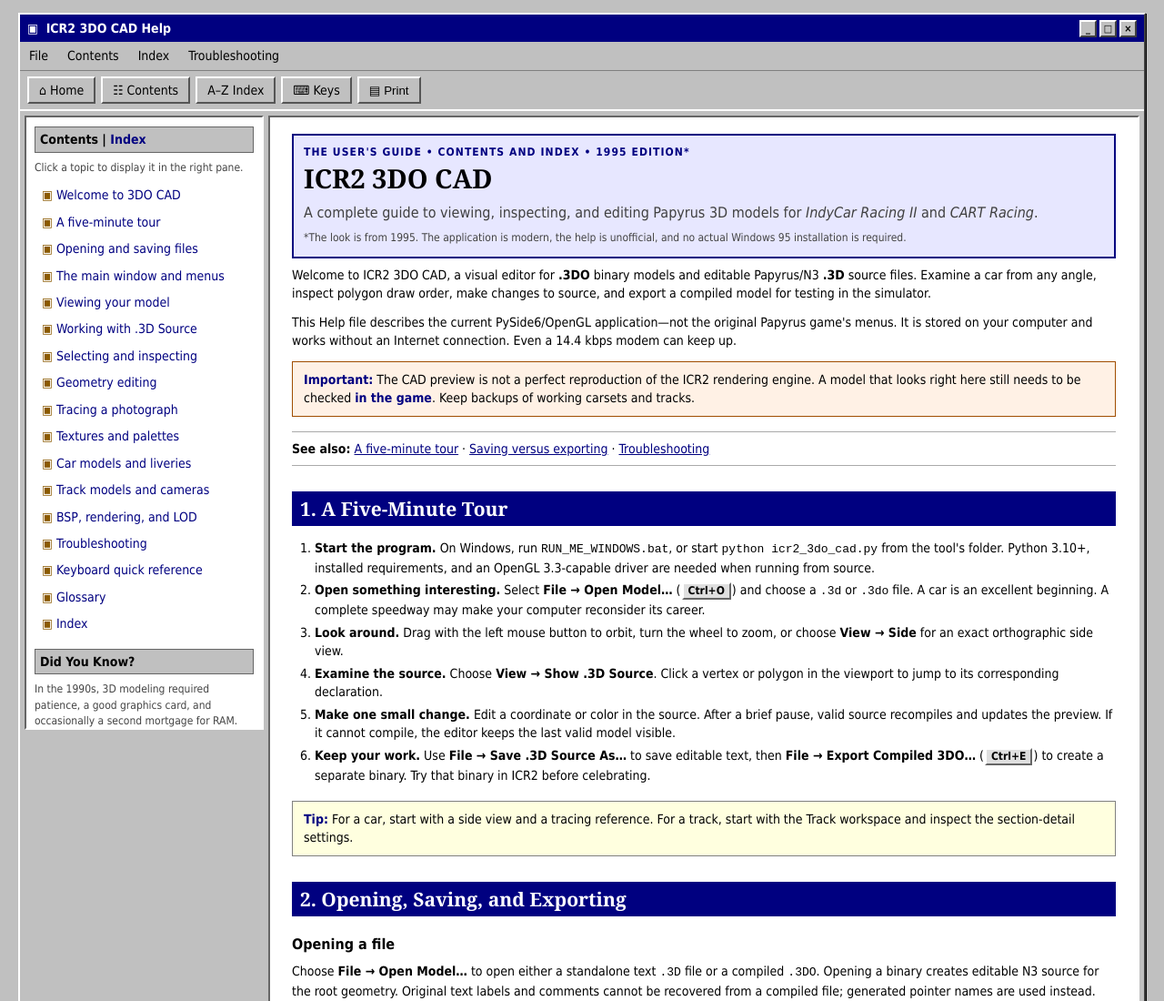
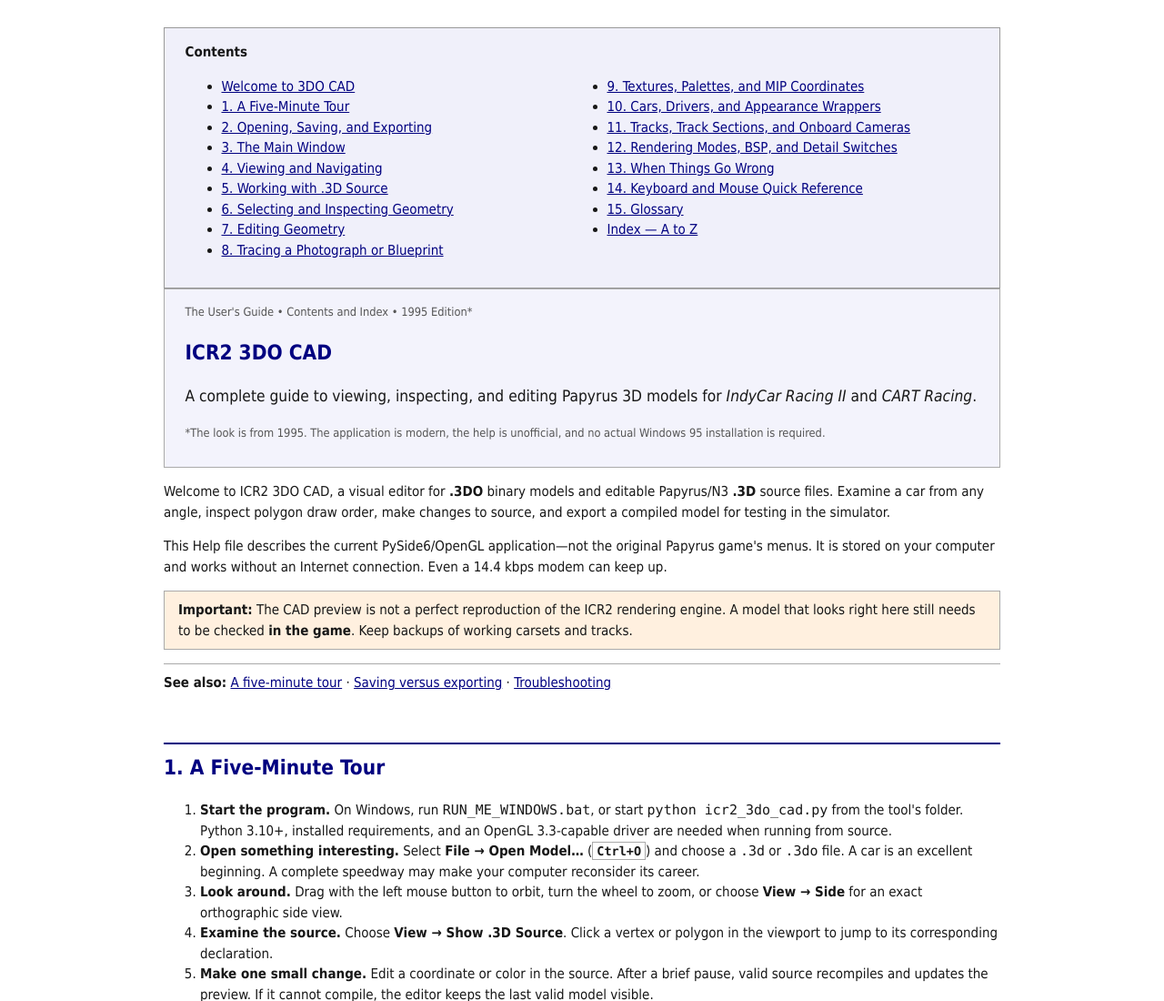
Before and after one commit to skchow03/icr2tools, a plain HTML site: page icr2_3do_cad/USER_MANUAL.html in a window 1280 px wide. Shown: the top 1100 px of the page at 91% size. Drawn offline with Linux system fonts and the light colour scheme.

Commit message:
feat(cad): use native embedded Help and remove faux HTML window

```diff
--- a/icr2_3do_cad/USER_MANUAL.html
+++ b/icr2_3do_cad/USER_MANUAL.html
@@ -3,121 +3,54 @@
 <head>
 <meta charset="utf-8">
 <meta name="viewport" content="width=device-width, initial-scale=1">
-<title>ICR2 3DO CAD Help — Contents and Index</title>
+<title>ICR2 3DO CAD User Manual</title>
 <style>
-  :root { color-scheme: light; }
-  * { box-sizing: border-box; }
-  html { scroll-behavior: smooth; }
-  body { margin: 0; color: #000; background: #c0c0c0; font: 14px/1.46 "MS Sans Serif", Tahoma, Verdana, Arial, sans-serif; }
-  a { color: #000080; text-decoration: underline; }
-  a:visited { color: #800080; }
-  a:focus-visible, button:focus-visible { outline: 2px dotted #000; outline-offset: 2px; }
-  .window { max-width: 1240px; min-height: calc(100vh - 28px); margin: 14px auto; border: 2px solid; border-color: #fff #404040 #404040 #fff; background: #c0c0c0; box-shadow: 1px 1px 0 #000; }
-  .titlebar { background: #000080; color: white; padding: 5px 8px; display: flex; justify-content: space-between; align-items: center; font-weight: bold; }
-  .titlebar .buttons { display: flex; gap: 3px; color: #000; }
-  .titlebar .buttons span { display: inline-block; min-width: 19px; background: #c0c0c0; border: 2px solid; border-color: #fff #404040 #404040 #fff; text-align: center; font-size: 11px; line-height: 15px; }
-  .menustrip { padding: 5px 10px; border-bottom: 1px solid #808080; background: #c0c0c0; }
-  .menustrip a { color: #000; margin-right: 21px; text-decoration: none; }
-  .menustrip a::first-letter { text-decoration: underline; }
-  .toolbar { padding: 6px 8px; display: flex; flex-wrap: wrap; gap: 6px; border-bottom: 2px solid; border-color: #fff; }
-  .btn { background: #c0c0c0; border: 2px solid; border-color: #fff #555 #555 #fff; padding: 3px 11px; color: #000 !important; text-decoration: none; display: inline-block; white-space: nowrap; }
-  .btn:active { border-color: #555 #fff #fff #555; padding-top: 4px; padding-bottom: 2px; }
-  .body { display: grid; grid-template-columns: minmax(215px, 263px) minmax(0, 1fr); gap: 5px; padding: 5px; }
-  .contents { background: #fff; border: 2px solid; border-color: #666 #fff #fff #666; padding: 10px 9px 20px; max-height: calc(100vh - 125px); position: sticky; top: 8px; overflow-y: auto; }
-  .contents .tabrow { background: #c0c0c0; padding: 3px 5px; border: 1px solid #666; font-weight: bold; }
-  .contents ul { list-style: none; margin: 6px 0 13px; padding: 0 0 0 8px; }
-  .contents li { margin: 5px 0; }
-  .contents a { text-decoration: none; }
-  .contents a:hover { text-decoration: underline; }
-  .book { color: #8b5a00; font-weight: bold; margin-right: 4px; }
-  main { min-width: 0; padding: 18px 24px 36px; background: #fff; border: 2px solid; border-color: #666 #fff #fff #666; }
-  h1 { font: bold 29px/1.2 Georgia, "Times New Roman", serif; margin: 5px 0 8px; }
-  h2 { font: bold 21px Georgia, "Times New Roman", serif; margin: 28px 0 8px; padding: 5px 9px; background: #000080; color: #fff; }
-  h3 { font-size: 16px; margin: 19px 0 6px; }
-  p { margin: 8px 0 11px; }
-  ol, ul { padding-left: 25px; }
-  li { padding-bottom: 4px; }
-  .lede { color: #404040; font-size: 16px; }
-  .manual-head { padding: 11px; border: 2px solid #000080; background: #e7e7ff; }
-  .manual-head p { margin-bottom: 0; }
-  .ribbon { font: bold 12px Tahoma, Arial, sans-serif; color: #000080; letter-spacing: .09em; text-transform: uppercase; }
-  .note { border: 1px solid #808080; padding: 9px 12px; background: #ffffdf; margin: 12px 0; }
-  .note b { color: #000080; }
-  .warning { background: #fff1e5; border-color: #a04d00; }
-  kbd { display: inline-block; min-width: 22px; padding: 0px 5px 1px; margin: 1px; border: 2px solid; border-color: #fff #666 #666 #fff; background: #dfdfdf; font: bold 12px Tahoma, Arial, sans-serif; text-align: center; white-space: nowrap; }
-  code, pre { font-family: "Courier New", Courier, monospace; font-size: 13px; }
-  pre { overflow-x: auto; padding: 10px; background: #f4f4f4; border: 1px inset #aaa; }
-  table { width: 100%; border-collapse: collapse; font-size: 13px; margin: 10px 0 18px; }
-  th, td { border: 1px solid #777; padding: 7px 8px; text-align: left; vertical-align: top; }
-  th { background: #c0c0c0; }
-  tr:nth-child(even) td { background: #f5f5f5; }
-  .seealso { border-top: 1px solid #aaa; border-bottom: 1px solid #aaa; padding: 8px 0; margin: 16px 0; }
-  .small, .foot { font-size: 12px; color: #444; }
-  .footer { border-top: 2px solid #fff; padding: 7px 11px; font-size: 12px; }
-  section { scroll-margin-top: 10px; }
-  .index { columns: 2; column-gap: 28px; }
-  .index p { break-inside: avoid; margin: 4px 0; }
-  @media (max-width: 760px) {
-    .window { margin: 0; }
-    .body { grid-template-columns: minmax(0, 1fr); }
-    .contents { position: static; max-height: none; }
-    main { padding: 14px; }
-    .index { columns: 1; }
-  }
-  @media print {
-    body, .window, main { background: #fff; border: 0; box-shadow: none; margin: 0; }
-    .window { max-width: none; }
-    .titlebar, .menustrip, .toolbar, .contents, .footer { display: none; }
-    .body { display: block; padding: 0; }
-    main { padding: 0; }
-    h2 { color: #000; background: #eee; page-break-after: avoid; }
-    section { break-inside: auto; }
-    a { color: #000; }
-  }
+  body { max-width: 920px; margin: 2em auto; padding: 0 1.5em; color: #171717;
+         font: 15px/1.5 Tahoma, Verdana, Arial, sans-serif; background: white; }
+  h1, h2, h3 { color: #000080; }
+  h2 { margin-top: 2em; padding-top: .4em; border-top: 2px solid #000080; }
+  a { color: #000080; }
+  nav { padding: 1em 1.5em; background: #f0f0fa; border: 1px solid #999; }
+  nav ul { columns: 2; }
+  .manual-head { padding: 1em 1.5em; background: #f3f3fc; border: 1px solid #aaa; }
+  .ribbon, .small { color: #555; font-size: .85em; }
+  .lede { font-size: 1.15em; }
+  .note { background: #ffffdf; border: 1px solid #aaa; padding: .6em 1em; }
+  .warning { background: #fff0df; }
+  .seealso { padding: .6em 0; border-top: 1px solid #aaa; }
+  kbd { padding: 1px 4px; border: 1px solid #aaa; font: bold .9em Consolas, monospace; }
+  code, pre { font-family: Consolas, "Courier New", monospace; }
+  pre { overflow: auto; padding: 1em; background: #f4f4f4; border: 1px solid #ddd; }
+  table { border-collapse: collapse; width: 100%; }
+  td, th { border: 1px solid #aaa; padding: 6px; text-align: left; vertical-align: top; }
+  th { background: #e0e0e0; }
+  .index { columns: 2; }
+  @media (max-width: 680px) { nav ul, .index { columns: 1; } }
 </style>
 </head>
 <body>
-<div class="window">
-  <header class="titlebar">
-    <span>▣&nbsp; ICR2 3DO CAD Help</span>
-    <span class="buttons" aria-hidden="true"><span>_</span><span>□</span><span>×</span></span>
-  </header>
-  <nav class="menustrip" aria-label="Help menu">
-    <a href="#welcome">File</a><a href="#contents">Contents</a><a href="#index">Index</a><a href="#troubleshooting">Troubleshooting</a>
+<nav id="contents" aria-label="Table of contents">
+  <strong>Contents</strong>
+  <ul>
+    <li><a href="#welcome">Welcome to 3DO CAD</a></li>
+    <li><a href="#quickstart">1. A Five-Minute Tour</a></li>
+    <li><a href="#files">2. Opening, Saving, and Exporting</a></li>
+    <li><a href="#layout">3. The Main Window</a></li>
+    <li><a href="#navigation">4. Viewing and Navigating</a></li>
+    <li><a href="#source">5. Working with .3D Source</a></li>
+    <li><a href="#picking">6. Selecting and Inspecting Geometry</a></li>
+    <li><a href="#editing">7. Editing Geometry</a></li>
+    <li><a href="#tracing">8. Tracing a Photograph or Blueprint</a></li>
+    <li><a href="#textures">9. Textures, Palettes, and MIP Coordinates</a></li>
+    <li><a href="#cars">10. Cars, Drivers, and Appearance Wrappers</a></li>
+    <li><a href="#tracks">11. Tracks, Track Sections, and Onboard Cameras</a></li>
+    <li><a href="#rendering">12. Rendering Modes, BSP, and Detail Switches</a></li>
+    <li><a href="#troubleshooting">13. When Things Go Wrong</a></li>
+    <li><a href="#shortcuts">14. Keyboard and Mouse Quick Reference</a></li>
+    <li><a href="#glossary">15. Glossary</a></li>
+    <li><a href="#index">Index — A to Z</a></li>
+  </ul>
 </nav>
-  <div class="toolbar" aria-label="Help toolbar">
-    <a class="btn" href="#welcome">⌂ Home</a>
-    <a class="btn" href="#contents">☷ Contents</a>
-    <a class="btn" href="#index">A–Z Index</a>
-    <a class="btn" href="#shortcuts">⌨ Keys</a>
-    <button class="btn" type="button" onclick="window.print()">▤ Print</button>
-  </div>
-  <div class="body">
-    <aside class="contents" id="contents" aria-label="Table of contents">
-      <div class="tabrow">Contents | <a href="#index">Index</a></div>
-      <p class="small">Click a topic to display it in the right pane.</p>
-      <ul>
-        <li><span class="book">▣</span><a href="#welcome">Welcome to 3DO CAD</a></li>
-        <li><span class="book">▣</span><a href="#quickstart">A five-minute tour</a></li>
-        <li><span class="book">▣</span><a href="#files">Opening and saving files</a></li>
-        <li><span class="book">▣</span><a href="#layout">The main window and menus</a></li>
-        <li><span class="book">▣</span><a href="#navigation">Viewing your model</a></li>
-        <li><span class="book">▣</span><a href="#source">Working with .3D Source</a></li>
-        <li><span class="book">▣</span><a href="#picking">Selecting and inspecting</a></li>
-        <li><span class="book">▣</span><a href="#editing">Geometry editing</a></li>
-        <li><span class="book">▣</span><a href="#tracing">Tracing a photograph</a></li>
-        <li><span class="book">▣</span><a href="#textures">Textures and palettes</a></li>
-        <li><span class="book">▣</span><a href="#cars">Car models and liveries</a></li>
-        <li><span class="book">▣</span><a href="#tracks">Track models and cameras</a></li>
-        <li><span class="book">▣</span><a href="#rendering">BSP, rendering, and LOD</a></li>
-        <li><span class="book">▣</span><a href="#troubleshooting">Troubleshooting</a></li>
-        <li><span class="book">▣</span><a href="#shortcuts">Keyboard quick reference</a></li>
-        <li><span class="book">▣</span><a href="#glossary">Glossary</a></li>
-        <li><span class="book">▣</span><a href="#index">Index</a></li>
-      </ul>
-      <div class="tabrow">Did You Know?</div>
-      <p class="small">In the 1990s, 3D modeling required patience, a good graphics card, and occasionally a second mortgage for RAM. One of these is still useful.</p>
-    </aside>
 <main>
 <section id="welcome">
         <div class="manual-head">
@@ -398,8 +331,5 @@ root: LIST {face};</pre>
         <p class="seealso"><a href="#welcome">Return to Welcome</a> · <a href="#contents">Table of Contents</a></p>
       </section>
 </main>
-  </div>
-  <footer class="footer">ICR2 3DO CAD Help &nbsp;|&nbsp; Offline HTML edition &nbsp;|&nbsp; Press F1 in the application for Help &nbsp;|&nbsp; <a href="#welcome">Top</a></footer>
-</div>
 </body>
 </html>
```
Lines whose indentation alone changed are shown as unchanged.
